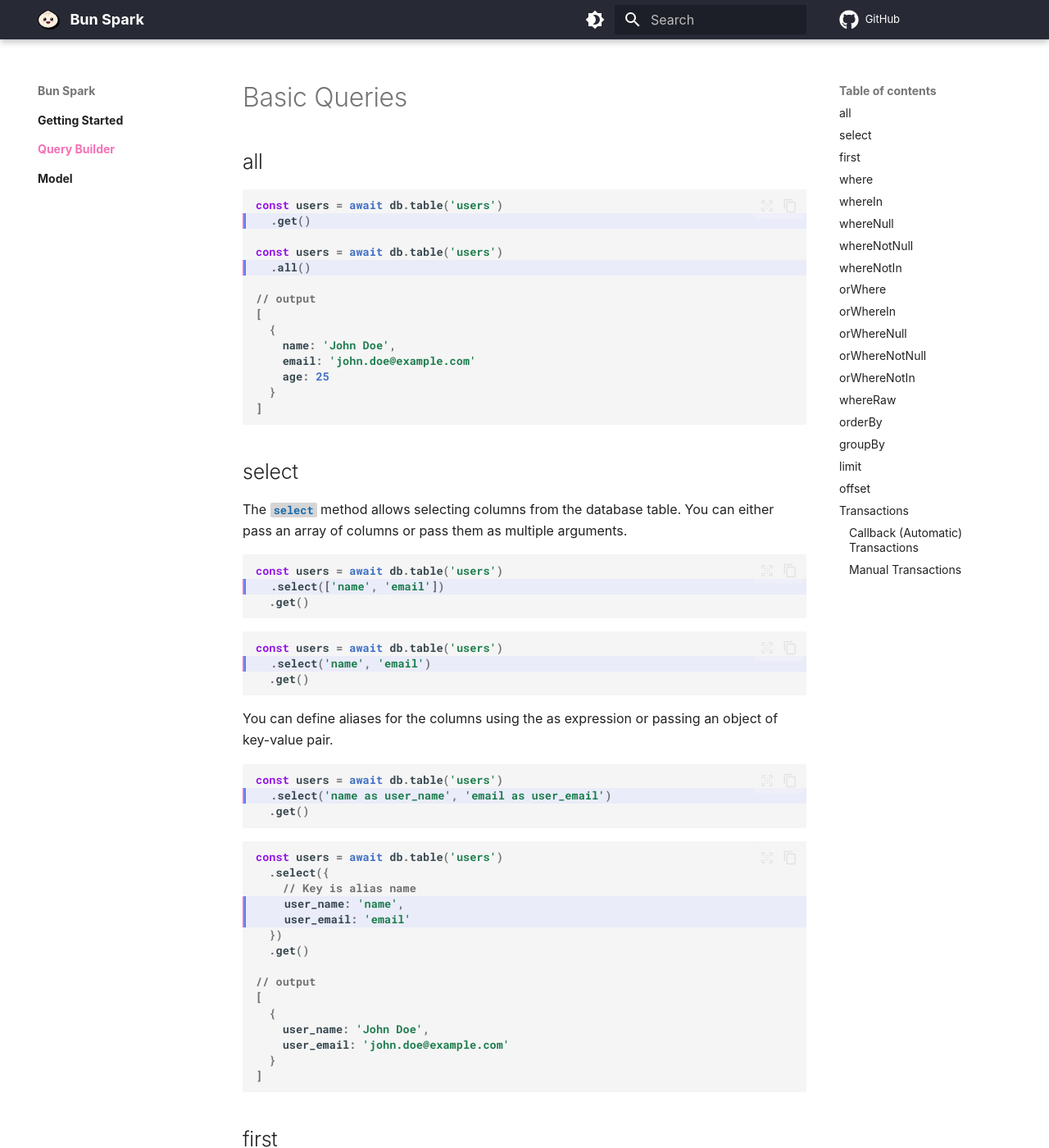
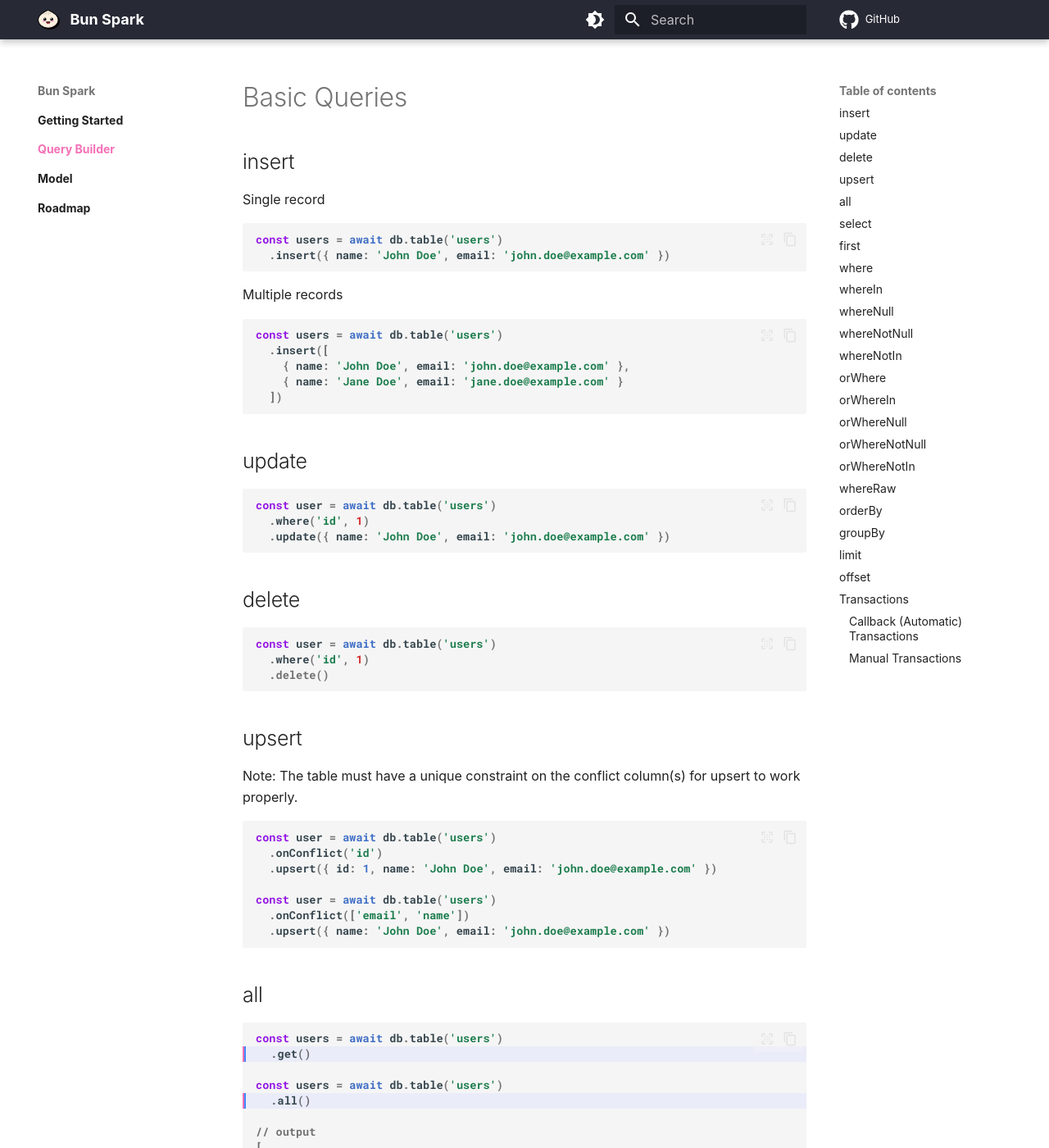
Before and after one commit to necessarylion/bun-orm, an MkDocs documentation site: the page built from docs/query-builder/index.md, in a window 1280 px wide and 1400 px high. Shown: the whole window at 82% size. Built offline with MkDocs 1.6.1 and Material for MkDocs 9.7.7, drawn with Linux system fonts in a browser that asks for light colours; some web fonts are replaced; comment, search, counter and statistics services are not loaded.

Commit message:
update docs

````diff
--- a/docs/query-builder/index.md
+++ b/docs/query-builder/index.md
@@ -1,4 +1,53 @@
 # Basic Queries
+
+## insert
+
+Single record
+
+```ts
+const users = await db.table('users')
+  .insert({ name: 'John Doe', email: 'john.doe@example.com' })
+```
+
+Multiple records
+
+```ts
+const users = await db.table('users')
+  .insert([
+    { name: 'John Doe', email: 'john.doe@example.com' },
+    { name: 'Jane Doe', email: 'jane.doe@example.com' }
+  ])
+```
+
+## update
+
+```ts
+const user = await db.table('users')
+  .where('id', 1)
+  .update({ name: 'John Doe', email: 'john.doe@example.com' })
+```
+
+## delete
+
+```ts
+const user = await db.table('users')
+  .where('id', 1)
+  .delete()
+```
+
+## upsert
+
+Note: The table must have a unique constraint on the conflict column(s) for upsert to work properly.
+
+```ts
+const user = await db.table('users')
+  .onConflict('id')
+  .upsert({ id: 1, name: 'John Doe', email: 'john.doe@example.com' })
+
+const user = await db.table('users')
+  .onConflict(['email', 'name'])
+  .upsert({ name: 'John Doe', email: 'john.doe@example.com' })
+```
 
 ## all
 
--- a/mkdocs.yml
+++ b/mkdocs.yml
@@ -54,6 +54,9 @@ markdown_extensions:
   - pymdownx.superfences
   - pymdownx.tabbed:
       alternate_style: true
+  - def_list
+  - pymdownx.tasklist:
+      custom_checkbox: true
 
 nav:
   - Getting Started:
@@ -62,3 +65,5 @@ nav:
     - query-builder/index.md
   - Model:
     - model/index.md
+  - Roadmap:
+    - roadmap/index.md
````
Also changed, not shown: README.md (+0 -25 lines), docs/roadmap/index.md (added, +45 -0 lines).
